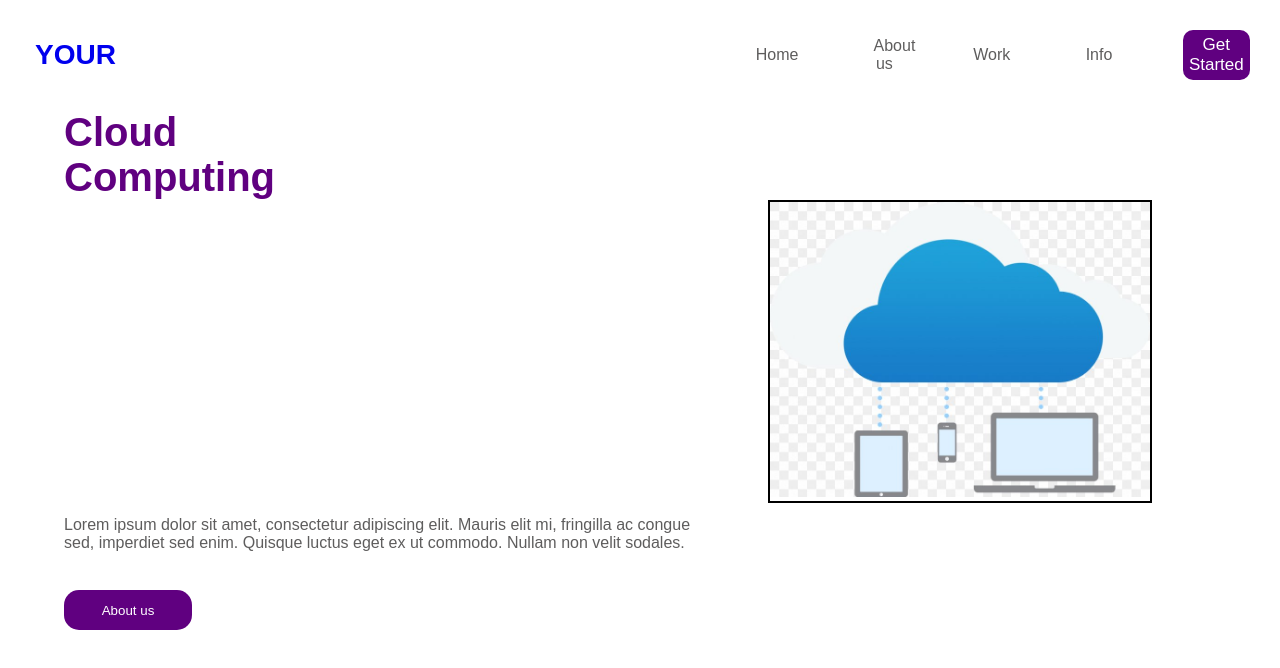
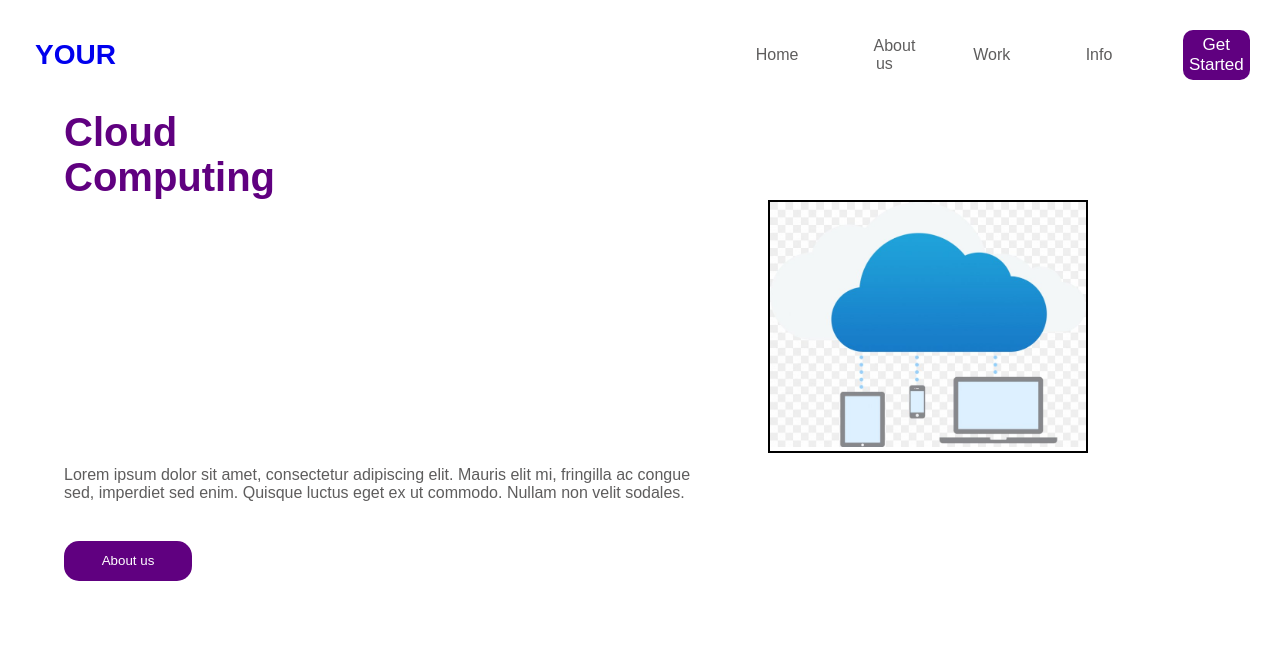
Before and after one commit to joaov1ct0r/react-cloud, a React (Create React App) app: page / in a window 1280 px wide. Shown: the top 668 px of the page. Built offline with nearby package versions, Linux system fonts and the light colour scheme.

Commit message:
elemento div about criado em header.js

```diff
--- a/src/App.css
+++ b/src/App.css
@@ -105,7 +105,7 @@ header button:hover {
 }
 
 header .img-container {
-    width: 30%;
+    width: 25%;
     margin-left: 60%;
     border: 2px solid black;
 }
--- a/src/components/Header.js
+++ b/src/components/Header.js
@@ -12,6 +12,8 @@ function Header() {
                     alt="cloud system"
                 />
             </div>
+
+            <div className="about"></div>
             <p>
                 Lorem ipsum dolor sit amet, consectetur adipiscing elit. Mauris
                 elit mi, fringilla ac congue sed, imperdiet sed enim. Quisque
```
